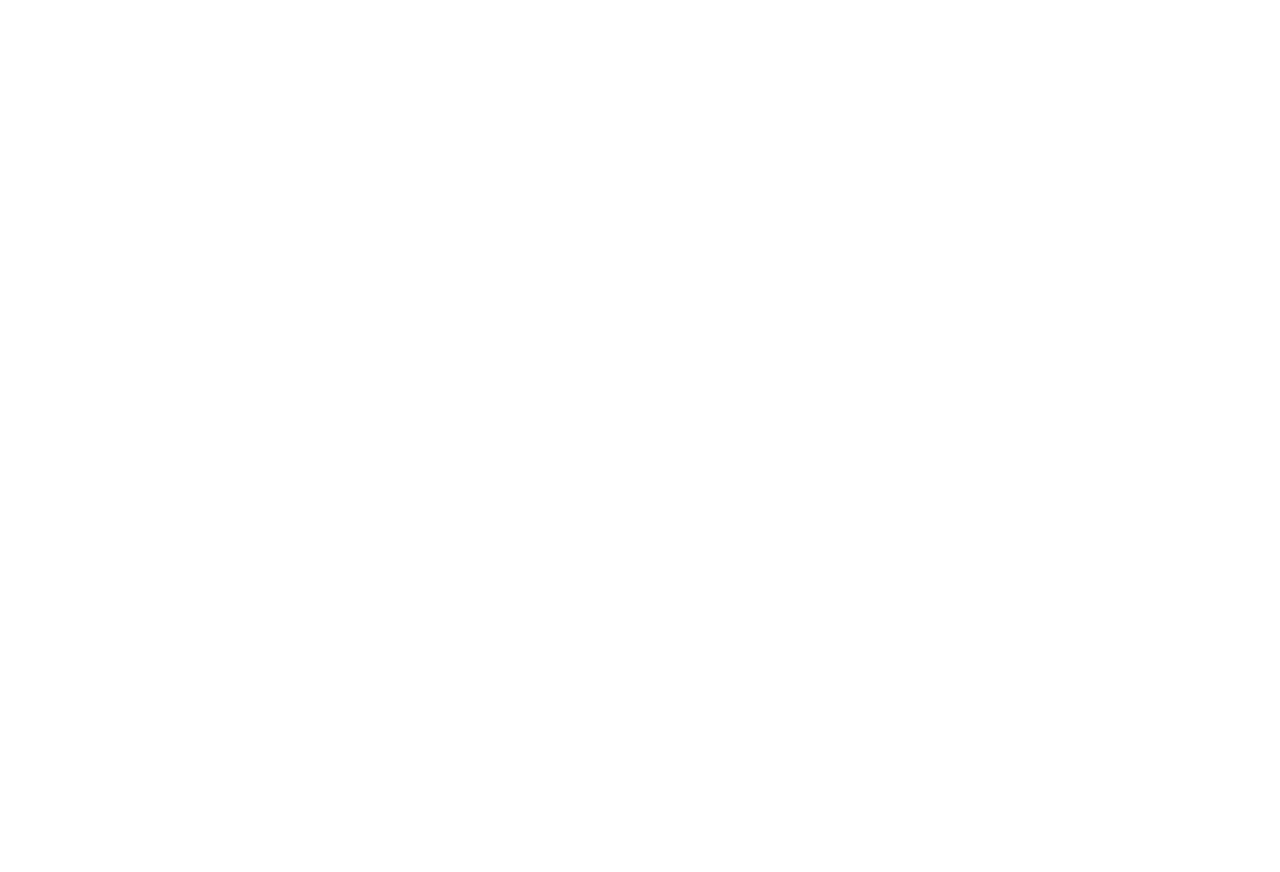
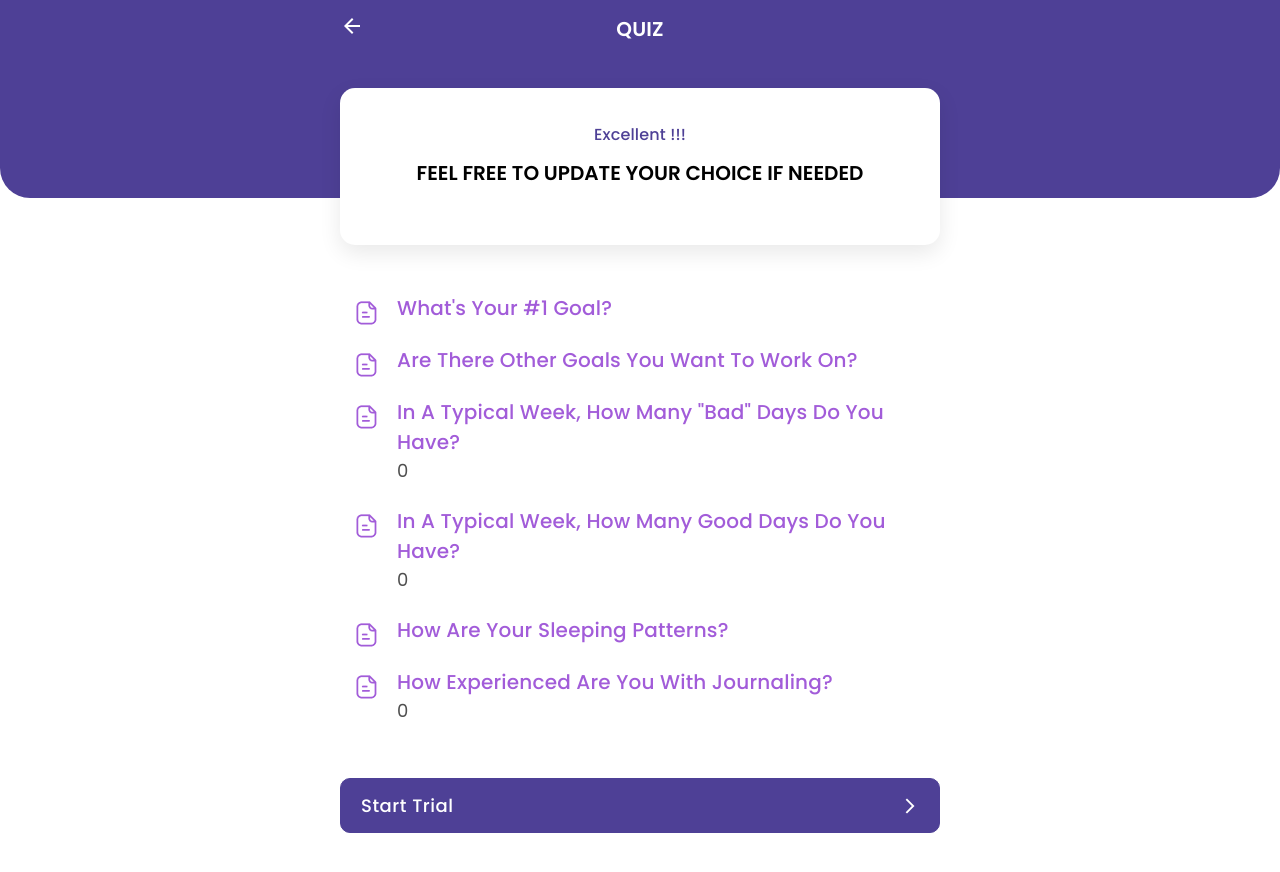
Before and after one commit to whitesnow1120/Super-Bloom-FE, a React (Create React App) app: page /screen-w4h27br1 in a window 1280 px wide. Before the commit this address had no page. Before the commit the page ends 800 px from the top, so only its background shows below. Built offline with nearby package versions, Linux system fonts and the light colour scheme.

Commit message:
added review page

```diff
--- a/src/App.js
+++ b/src/App.js
@@ -1,7 +1,7 @@
 import React from "react";
 import { BrowserRouter, Route, Routes } from "react-router-dom";
 
-import Home from "./home";
+import Home from "./views/home";
 import Quizstep1 from "./views/steps/quiz1";
 import Quizstep2 from "./views/steps/quiz2";
 import Quizstep3 from "./views/steps/quiz3";
@@ -17,6 +17,7 @@
 import Quizstep13 from "./views/steps/quiz13";
 import Quizstep14 from "./views/steps/quiz14";
 import Quizstep15 from "./views/steps/quiz15";
+import Quizstep16 from "./views/steps/quiz16";
 import Quizstep17 from "./views/steps/quiz17";
 
 function App() {
@@ -40,6 +41,7 @@
         <Route path={`/screen-57f5661b`} element={<Quizstep13 />} />
         <Route path={`/screen-f38e984f`} element={<Quizstep14 />} />
         <Route path={`/screen-296bb8d5`} element={<Quizstep15 />} />
+        <Route path={`/screen-w4h27br1`} element={<Quizstep16 />} />
         <Route path={`/screen-3f1b49da`} element={<Quizstep17 />} />
       </Routes>
     </BrowserRouter>
--- /dev/null
+++ b/src/constants.js
@@ -0,0 +1,27 @@
+export const MAIN_GOALS_LIST = {
+  "1": "Feel Happier",
+  "2": "Practice Gratitude",
+  "3": "Become More Kind To Myself",
+  "4": "Make More Time For Myself",
+  "5": "Reduce My Stress",
+  "6": "Connect Better With Loved Ones",
+  "7": "Go Out More",
+  "8": "Let Go Of Negative Thoughts",
+  "9": "Get More Rest",
+  "10": "Get My Body Moving More Often",
+};
+
+export const OTHER_GOALS_LIST = {
+  "1": "Nope",
+  "2": "Practice Mindfulness",
+  "3": "Fuel My Body With Good Foods",
+  "4": "Communicate My Feelings More",
+};
+
+export const SLEEPING_PATTENRS_LIST = {
+  "1": "I Wake Up Feeling Rested",
+  "2": "I Don't Need An Alarm To Wake Up",
+  "3": "I Wake Up Feeling Tired",
+  "4": "I Wake Up Feeling Groggy",
+  "5": "I Have A Hard Time Getting Out Of Bed.",
+};
--- a/src/home.js
+++ b/src/views/home.js
@@ -1,8 +1,8 @@
 import React, { useEffect } from "react";
 import { Box, Container, Stack, Typography } from "@mui/material";
 
-import QuizHeader from "./components/quizheader";
-import WelcomeQuiz from "./components/welcomeQuiz";
+import QuizHeader from "../components/quizheader";
+import WelcomeQuiz from "../components/welcomeQuiz";
 
 const Home = () => {
   useEffect(() => {
--- a/src/views/steps/quiz15.js
+++ b/src/views/steps/quiz15.js
@@ -1,4 +1,5 @@
-import React, { useState } from "react";
+import React from "react";
+import { useNavigate } from "react-router-dom";
 import { Box, Button, Card, Container, Grid, Typography } from "@mui/material";
 import ArrowForwardIosIcon from "@mui/icons-material/ArrowForwardIos";
 import Accordion from "@mui/material/Accordion";
@@ -10,31 +11,11 @@
 import plusaco from "../../assets/img/plusicon.png";
 import closeaco from "../../assets/img/closeicon.png";
 
-import { stripeApi } from "../../services";
+export default function Quizstep15() {
+  const navigate = useNavigate();
 
-export default function Quizstep15() {
-  const [loading, setLoading] = useState(false);
-
-  const clickHandler = async () => {
-    setLoading(true);
-    const tz = Intl.DateTimeFormat().resolvedOptions().timeZone;
-    const params = {
-      mainGoals: localStorage.getItem("mainGoals"),
-      otherGoals: localStorage.getItem("otherGoals"),
-      badDays: localStorage.getItem("badDays"),
-      goodDays: localStorage.getItem("goodDays"),
-      sleepingPatterns: localStorage.getItem("sleepingPatterns"),
-      journaling: localStorage.getItem("journaling"),
-      tz,
-    };
-    const response = await stripeApi(params);
-    if (response && response.status < 300) {
-      const url = response.data.url;
-      window.open(url, "_blank");
-    } else {
-      console.log("--- error ---", response.data.message);
-    }
-    setLoading(false);
+  const clickHandler = () => {
+    navigate("/screen-w4h27br1");
   };
 
   const CustomExpandIcon = () => {
@@ -64,7 +45,7 @@
 
   return (
     <Box>
-      <QuizHeader skipBtn={false} />
+      <QuizHeader skip={"/screen-w4h27br1"} skipBtn={true} />
       <Container>
         <Grid className="innerContainer">
           <Box className="maincard" sx={{ mb: 2 }}>
@@ -176,17 +157,9 @@
             </Accordion>
           </Grid>
 
-          {!loading ? (
-            <Button onClick={clickHandler} className="btnbutton">
-              Start Trial <ArrowForwardIosIcon></ArrowForwardIosIcon>
-            </Button>
-          ) : (
-            <Grid className="dotGroup">
-              <Grid className="dot"></Grid>
-              <Grid className="dot"></Grid>
-              <Grid className="dot"></Grid>
-            </Grid>
-          )}
+          <Button onClick={clickHandler} className="btnbutton">
+            Continue <ArrowForwardIosIcon></ArrowForwardIosIcon>
+          </Button>
         </Grid>
       </Container>
     </Box>
--- /dev/null
+++ b/src/views/steps/quiz16.js
@@ -0,0 +1,174 @@
+import React, { useState } from "react";
+import { Box, Button, Card, Container, Grid, Typography } from "@mui/material";
+import ArrowForwardIosIcon from "@mui/icons-material/ArrowForwardIos";
+import List from "@mui/material/List";
+import ListItem from "@mui/material/ListItem";
+import ListItemText from "@mui/material/ListItemText";
+
+import QuizHeader from "../../components/quizheader";
+import document from "../../assets/img/paper.png";
+import { stripeApi } from "../../services";
+import {
+  MAIN_GOALS_LIST,
+  OTHER_GOALS_LIST,
+  SLEEPING_PATTENRS_LIST,
+} from "../../constants";
+
+export default function Quizstep16() {
+  const [loading, setLoading] = useState(false);
+
+  const mainGoalIndexes =
+    localStorage.getItem("mainGoals") !== null
+      ? localStorage.getItem("mainGoals").split(",")
+      : [];
+  const otherGoalIndex = localStorage.getItem("otherGoals");
+  const badDays = localStorage.getItem("badDays");
+  const goodDays = localStorage.getItem("goodDays");
+  const sleepingPatternIndex = localStorage.getItem("sleepingPatterns");
+  const journaling = localStorage.getItem("journaling");
+
+  const clickHandler = async () => {
+    setLoading(true);
+    const tz = Intl.DateTimeFormat().resolvedOptions().timeZone;
+    const params = {
+      mainGoals: localStorage.getItem("mainGoals"),
+      otherGoals: localStorage.getItem("otherGoals"),
+      badDays: localStorage.getItem("badDays"),
+      goodDays: localStorage.getItem("goodDays"),
+      sleepingPatterns: localStorage.getItem("sleepingPatterns"),
+      journaling: localStorage.getItem("journaling"),
+      tz,
+    };
+    const response = await stripeApi(params);
+    if (response && response.status < 300) {
+      const url = response.data.url;
+      window.open(url, "_blank");
+    } else {
+      console.log("--- error ---", response.data.message);
+    }
+    setLoading(false);
+  };
+  return (
+    <Box>
+      <QuizHeader skipBtn={false} />
+      <Container>
+        <Grid className="innerContainer">
+          <Box className="maincard" sx={{ mb: 2 }}>
+            <Card className="welcomeBox">
+              <Typography className="questionnumber">Excellent !!!</Typography>
+              <Typography variant="h5" className="quesheading">
+                Feel free to update your choice if needed
+              </Typography>
+            </Card>
+          </Box>
+          <Grid sx={{ mb: 4, mt: 4 }}>
+            <List sx={{ width: "100%" }}>
+              <ListItem alignItems="flex-start" className="lsitingwekkend">
+                <img alt="Remy Sharp" src={document} />
+
+                <ListItemText
+                  className="titleworks"
+                  primary="What's your #1 Goal?"
+                  secondary={
+                    <React.Fragment>
+                      {mainGoalIndexes.map((index) => (
+                        <Typography>- {MAIN_GOALS_LIST[index]}</Typography>
+                      ))}
+                    </React.Fragment>
+                  }
+                />
+              </ListItem>
+
+              <ListItem alignItems="flex-start" className="lsitingwekkend">
+                <img alt="Remy Sharp" src={document} />
+
+                <ListItemText
+                  className="titleworks"
+                  primary="Are There Other Goals You Want To Work On? "
+                  secondary={
+                    <React.Fragment>
+                      <Typography>
+                        {otherGoalIndex !== null
+                          ? "- " + OTHER_GOALS_LIST[otherGoalIndex]
+                          : ""}
+                      </Typography>
+                    </React.Fragment>
+                  }
+                />
+              </ListItem>
+
+              <ListItem alignItems="flex-start" className="lsitingwekkend">
+                <img alt="Remy Sharp" src={document} />
+                <ListItemText
+                  className="titleworks"
+                  primary={`In A Typical Week, How Many "Bad" Days Do You Have?`}
+                  secondary={
+                    <React.Fragment>
+                      <Typography>{badDays !== null ? badDays : 0}</Typography>
+                    </React.Fragment>
+                  }
+                />
+              </ListItem>
+
+              <ListItem alignItems="flex-start" className="lsitingwekkend">
+                <img alt="Remy Sharp" src={document} />
+                <ListItemText
+                  className="titleworks"
+                  primary={`In A Typical Week, How Many Good Days Do You Have?`}
+                  secondary={
+                    <React.Fragment>
+                      <Typography>
+                        {goodDays !== null ? goodDays : 0}
+                      </Typography>
+                    </React.Fragment>
+                  }
+                />
+              </ListItem>
+
+              <ListItem alignItems="flex-start" className="lsitingwekkend">
+                <img alt="Remy Sharp" src={document} />
+                <ListItemText
+                  className="titleworks"
+                  primary="How Are Your Sleeping Patterns? "
+                  secondary={
+                    <React.Fragment>
+                      <Typography>
+                        {sleepingPatternIndex !== null
+                          ? "- " + SLEEPING_PATTENRS_LIST[sleepingPatternIndex]
+                          : ""}
+                      </Typography>
+                    </React.Fragment>
+                  }
+                />
+              </ListItem>
+
+              <ListItem alignItems="flex-start" className="lsitingwekkend">
+                <img alt="Remy Sharp" src={document} />
+                <ListItemText
+                  className="titleworks"
+                  primary="How Experienced Are You With Journaling?"
+                  secondary={
+                    <React.Fragment>
+                      {journaling !== null ? journaling : 0}
+                    </React.Fragment>
+                  }
+                />
+              </ListItem>
+            </List>
+          </Grid>
+          {!loading ? (
+            <Button onClick={clickHandler} className="btnbutton">
+              Start Trial <ArrowForwardIosIcon></ArrowForwardIosIcon>
+            </Button>
+          ) : (
+            <Grid className="dotGroup">
+              <Grid className="dot"></Grid>
+              <Grid className="dot"></Grid>
+              <Grid className="dot"></Grid>
+            </Grid>
+          )}
+        </Grid>
+      </Container>
+    </Box>
+  );
+}
--- a/src/views/steps/quiz17.js
+++ b/src/views/steps/quiz17.js
@@ -1,16 +1,14 @@
 import React from "react";
-import { useNavigate } from "react-router-dom";
 import { Box, Container, Grid, Typography } from "@mui/material";
 
 import QuizHeader from "../../components/quizheader";
 import completeImg from "../../assets/img/complete.png";
 
 export default function Quizstep17() {
-  const navigate = useNavigate();
 
   return (
     <Box>
-      <QuizHeader skip={"/screen-296bb8d5"} skipBtn={false} />
+      <QuizHeader skip={"/"} skipBtn={false} />
       <Container>
         <Grid className="innerContainer">
           <Grid sx={{ mb: 4, mt: 4 }}>
```
Also changed, not shown: src/views/steps/quiz1.js (+7 -16 lines), src/views/steps/quiz10.js (+4 -11 lines), src/views/steps/quiz6.js (+4 -10 lines).
